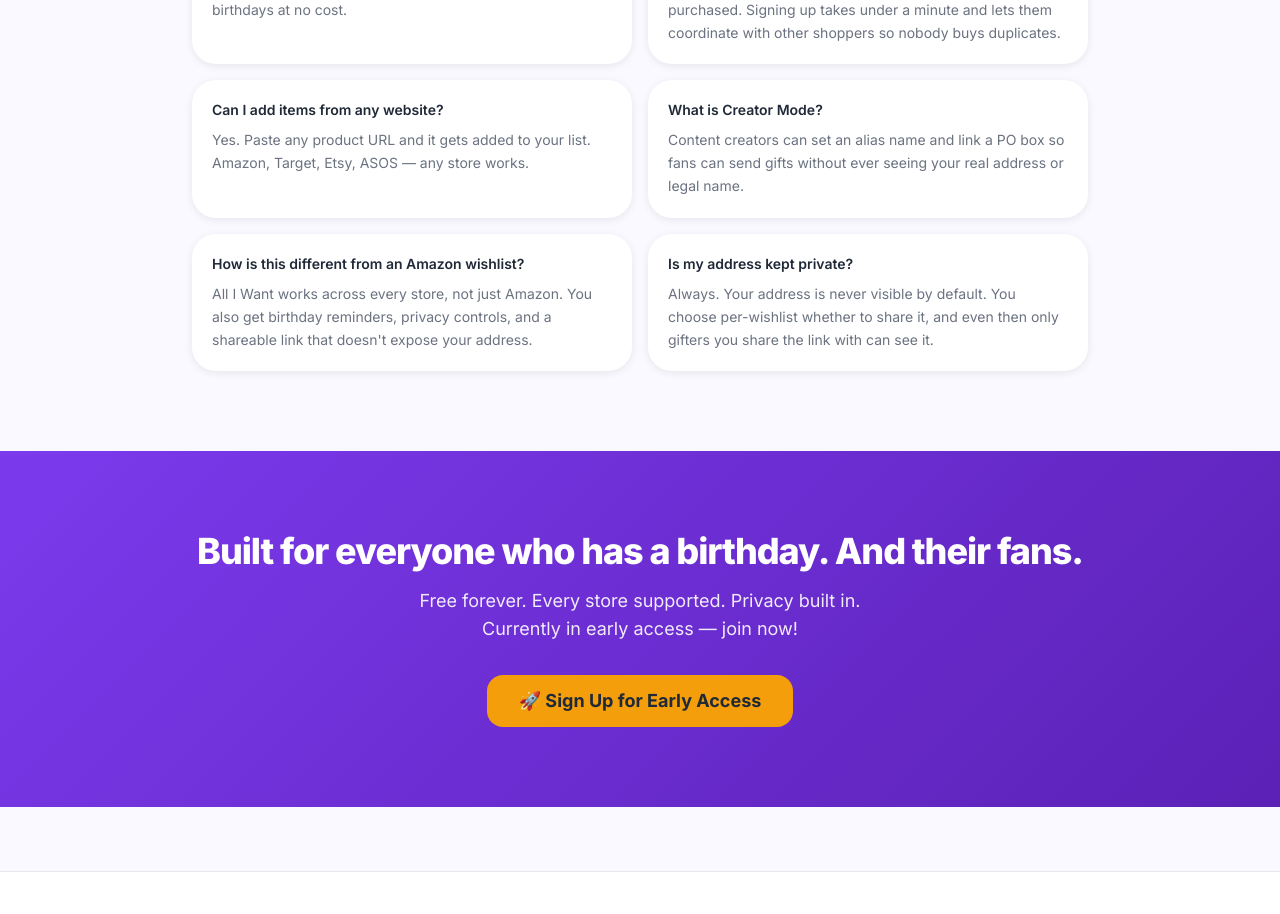
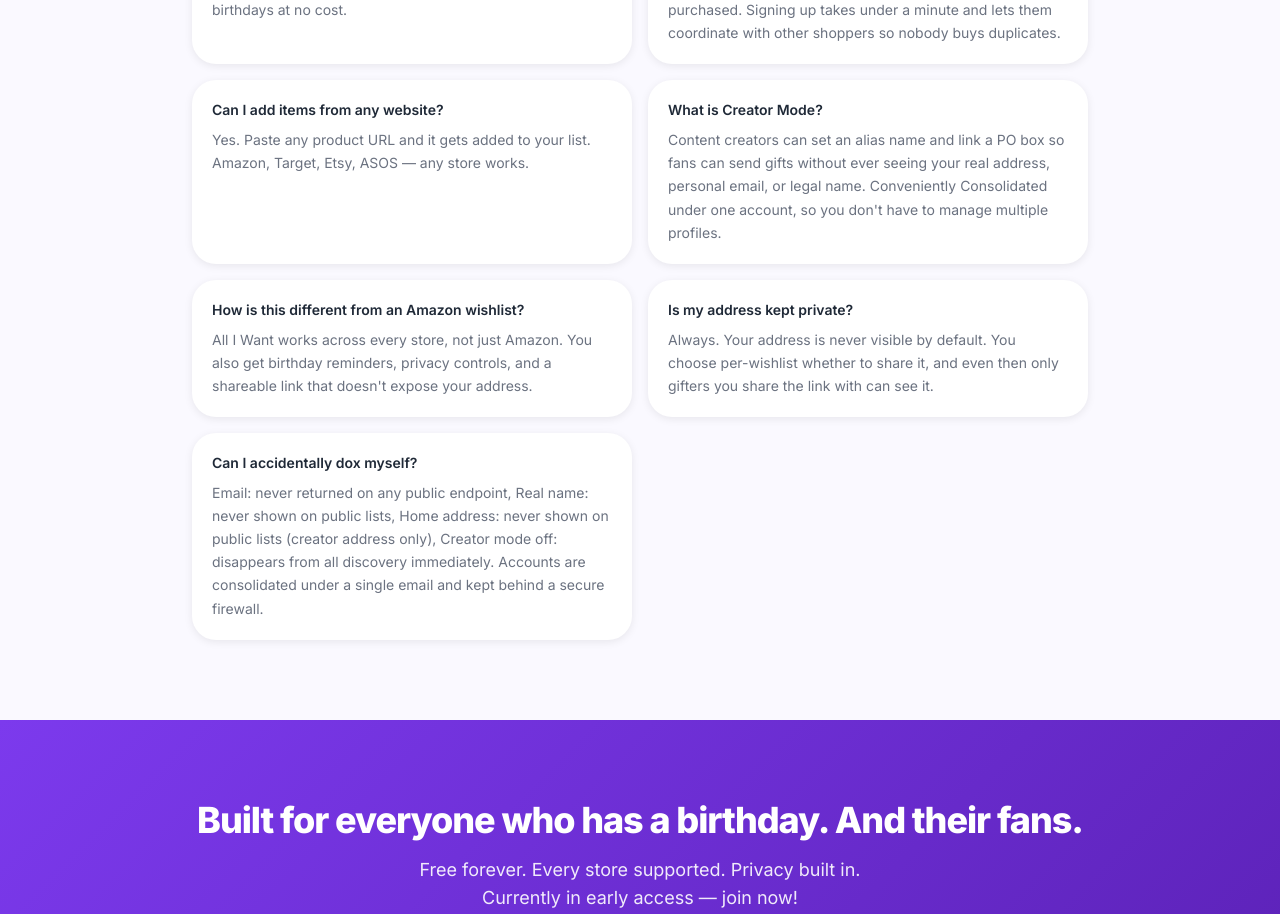
Before and after one commit to The1stAnthony/Wishlist, a React (Vite) app in the folder client/: page / in a window 1280 px wide. Shown: the part 2920-3834 px from the top of the page. Built offline with nearby package versions, Linux system fonts and the light colour scheme.

Commit message:
FAQ updates

```diff
--- a/client/src/pages/Home.jsx
+++ b/client/src/pages/Home.jsx
@@ -34,7 +34,7 @@ const FAQS = [
   },
   {
     q: 'What is Creator Mode?',
-    a: 'Content creators can set an alias name and link a PO box so fans can send gifts without ever seeing your real address or legal name.',
+    a: 'Content creators can set an alias name and link a PO box so fans can send gifts without ever seeing your real address, personal email, or legal name. Conveniently Consolidated under one account, so you don\'t have to manage multiple profiles.',
   },
   {
     q: 'How is this different from an Amazon wishlist?',
@@ -43,6 +43,10 @@ const FAQS = [
   {
     q: 'Is my address kept private?',
     a: 'Always. Your address is never visible by default. You choose per-wishlist whether to share it, and even then only gifters you share the link with can see it.',
+  },
+  {
+    q: 'Can I accidentally dox myself?',
+    a: 'Email: never returned on any public endpoint, Real name: never shown on public lists, Home address: never shown on public lists (creator address only), Creator mode off: disappears from all discovery immediately. Accounts are consolidated under a single email and kept behind a secure firewall.',
   },
 ];
 
--- a/client/src/pages/Profile.jsx
+++ b/client/src/pages/Profile.jsx
@@ -421,7 +421,7 @@ export default function Profile() {
                 🏠 Private shipping address
               </p>
               <p style={{ fontSize: '0.8rem', color: 'var(--color-text-muted)', marginTop: '0.25rem' }}>
-                Stored securely. Only shared with gifters when <em>you</em> enable it per-wishlist — your address is never visible by default.
+                Stored securely. Only shared with Friends when <em>you</em> enable it per-wishlist — your address is never visible by default.
               </p>
             </div>
             {hasAddress && (
```
Also changed, not shown: 1 other file (tests, documents, lock files or other folders).
